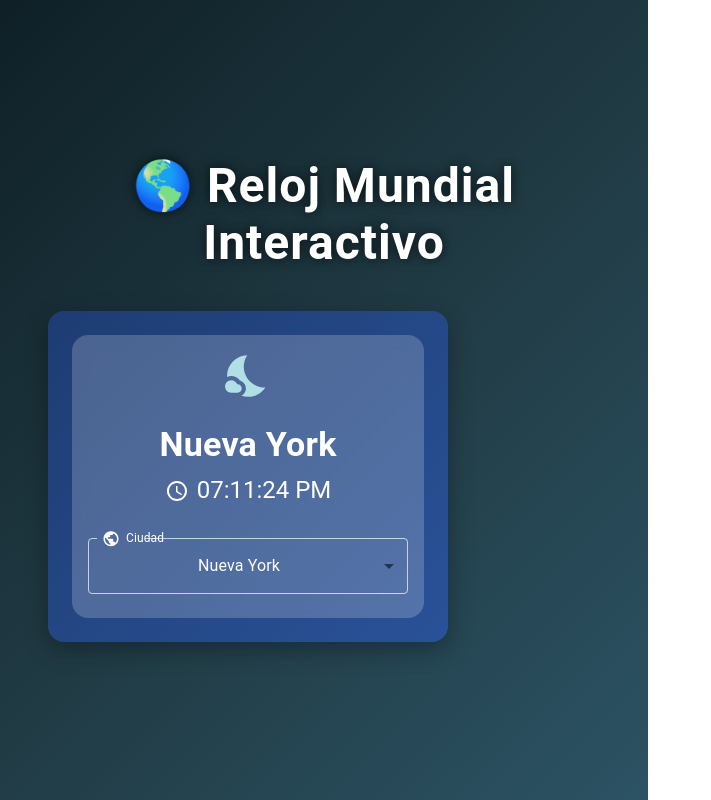
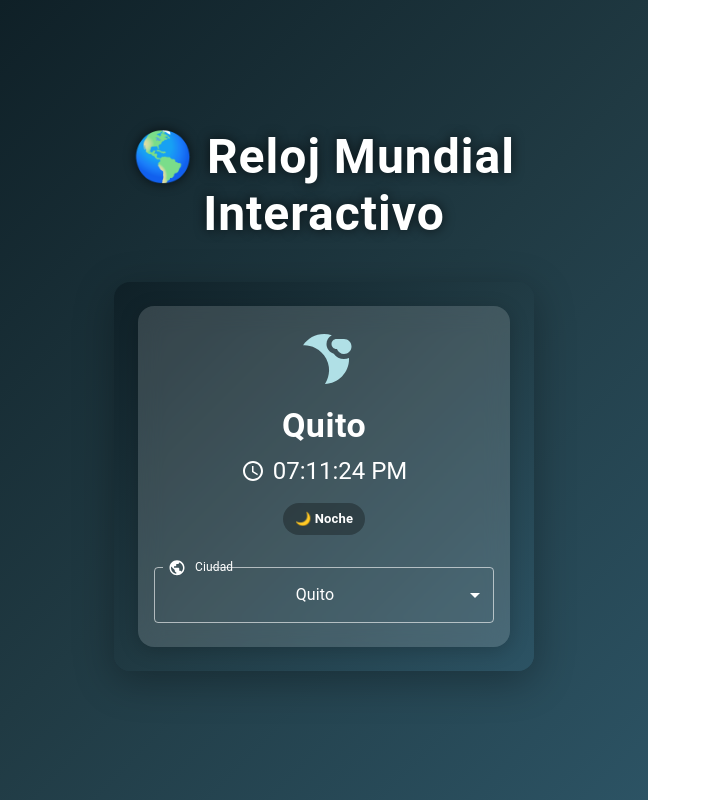
Before and after one commit to Patogol35/horamundial, a React (Vite) app: page / in a window 1280 px wide. Shown: the whole page, without its empty margins (0-711 px from the left). Built offline with nearby package versions, Linux system fonts and the light colour scheme.

Commit message:
Refactor WorldClock component and update UI

```diff
--- a/src/WorldClock.jsx
+++ b/src/WorldClock.jsx
@@ -8,24 +8,21 @@ import {
   FormControl,
   InputLabel,
   Box,
+  Chip,
 } from "@mui/material";
-import {
-  AccessTime,
-  WbSunny,
-  NightsStay,
-  Public,
-} from "@mui/icons-material";
+import { motion } from "framer-motion";
+import { AccessTime, WbSunny, NightsStay, Public } from "@mui/icons-material";
 
 const cities = [
+  { name: "Quito", timezone: "America/Guayaquil" },
+  { name: "Londres", timezone: "Europe/London" },
   { name: "Nueva York", timezone: "America/New_York" },
-  { name: "Londres", timezone: "Europe/London" },
   { name: "Tokio", timezone: "Asia/Tokyo" },
   { name: "Sídney", timezone: "Australia/Sydney" },
-  { name: "Quito", timezone: "America/Guayaquil" },
   { name: "Madrid", timezone: "Europe/Madrid" },
 ];
 
-const WorldClock = () => {
+export default function WorldClock() {
   const [selectedCity, setSelectedCity] = useState(cities[0]);
   const [time, setTime] = useState("");
   const [isDay, setIsDay] = useState(true);
@@ -46,7 +43,6 @@ const WorldClock = () => {
       const hourInCity = new Date(
         now.toLocaleString("en-US", { timeZone: selectedCity.timezone })
       ).getHours();
-
       setIsDay(hourInCity >= 6 && hourInCity < 18);
     };
 
@@ -55,48 +51,87 @@ const WorldClock = () => {
     return () => clearInterval(interval);
   }, [selectedCity]);
 
+  const gradient = isDay
+    ? "linear-gradient(135deg, #6dd5fa, #ffffff)"
+    : "linear-gradient(135deg, #0f2027, #203a43, #2c5364)";
+
   return (
+    <motion.div
+      initial={{ opacity: 0, y: 30 }}
+      animate={{ opacity: 1, y: 0 }}
+      transition={{ duration: 0.6 }}
+      style={{ width: "100%" }}
+    >
       <Box
         sx={{
-        width: "100%",
-        maxWidth: 400,
-        textAlign: "center",
-        background: isDay
-          ? "linear-gradient(135deg, #87CEEB 0%, #FFD700 100%)"
-          : "linear-gradient(135deg, #1e3c72 0%, #2a5298 100%)",
+          background: gradient,
           borderRadius: 4,
-        boxShadow: "0 8px 25px rgba(0,0,0,0.3)",
+          boxShadow: "0 10px 40px rgba(0,0,0,0.3)",
           p: 3,
-        transition: "all 0.5s ease",
+          backdropFilter: "blur(8px)",
+          maxWidth: 420,
+          mx: "auto",
         }}
       >
         <Card
           sx={{
-          backgroundColor: "rgba(255, 255, 255, 0.2)",
-          backdropFilter: "blur(8px)",
+            background: "rgba(255,255,255,0.15)",
+            backdropFilter: "blur(12px)",
             borderRadius: 4,
-          color: "#fff",
-          boxShadow: "none",
+            color: "white",
+            boxShadow: "0 4px 20px rgba(0,0,0,0.2)",
           }}
         >
           <CardContent>
+            <motion.div
+              initial={{ rotate: 0 }}
+              animate={{ rotate: isDay ? 0 : 180 }}
+              transition={{ duration: 1 }}
+            >
               {isDay ? (
-            <WbSunny sx={{ fontSize: 50, color: "#FFD700" }} />
+                <WbSunny sx={{ fontSize: 60, color: "#FFD700" }} />
               ) : (
-            <NightsStay sx={{ fontSize: 50, color: "#B0E0E6" }} />
+                <NightsStay sx={{ fontSize: 60, color: "#B0E0E6" }} />
               )}
-          <Typography variant="h4" sx={{ mt: 2, mb: 1, fontWeight: "bold" }}>
+            </motion.div>
+
+            <Typography
+              variant="h4"
+              sx={{
+                mt: 2,
+                mb: 1,
+                fontWeight: "bold",
+                letterSpacing: 0.5,
+              }}
+            >
               {selectedCity.name}
             </Typography>
-          <Typography variant="h5" sx={{ mb: 2 }}>
-            <AccessTime sx={{ verticalAlign: "middle", mr: 1 }} />
-            {time}
+
+            <Typography
+              variant="h5"
+              sx={{
+                mb: 2,
+                display: "flex",
+                alignItems: "center",
+                justifyContent: "center",
+              }}
+            >
+              <AccessTime sx={{ mr: 1 }} /> {time}
             </Typography>
+
+            <Chip
+              label={isDay ? "☀️ Día" : "🌙 Noche"}
+              sx={{
+                bgcolor: isDay ? "rgba(255,255,255,0.2)" : "rgba(0,0,0,0.3)",
+                color: "#fff",
+                mb: 2,
+                fontWeight: "bold",
+              }}
+            />
 
             <FormControl fullWidth variant="outlined" sx={{ mt: 2 }}>
               <InputLabel sx={{ color: "#fff" }}>
-              <Public sx={{ mr: 1, verticalAlign: "middle" }} />
-              Ciudad
+                <Public sx={{ mr: 1, verticalAlign: "middle" }} /> Ciudad
               </InputLabel>
               <Select
                 value={selectedCity.name}
@@ -109,11 +144,12 @@ const WorldClock = () => {
                 sx={{
                   color: "#fff",
                   ".MuiOutlinedInput-notchedOutline": {
-                  borderColor: "rgba(255,255,255,0.7)",
+                    borderColor: "rgba(255,255,255,0.6)",
                   },
                   "&:hover .MuiOutlinedInput-notchedOutline": {
                     borderColor: "#fff",
                   },
+                  ".MuiSvgIcon-root": { color: "#fff" },
                 }}
               >
                 {cities.map((city) => (
@@ -126,7 +162,6 @@ const WorldClock = () => {
           </CardContent>
         </Card>
       </Box>
+    </motion.div>
   );
-};
-
-export default WorldClock;
+}
```
Lines whose indentation alone changed are shown as unchanged.
